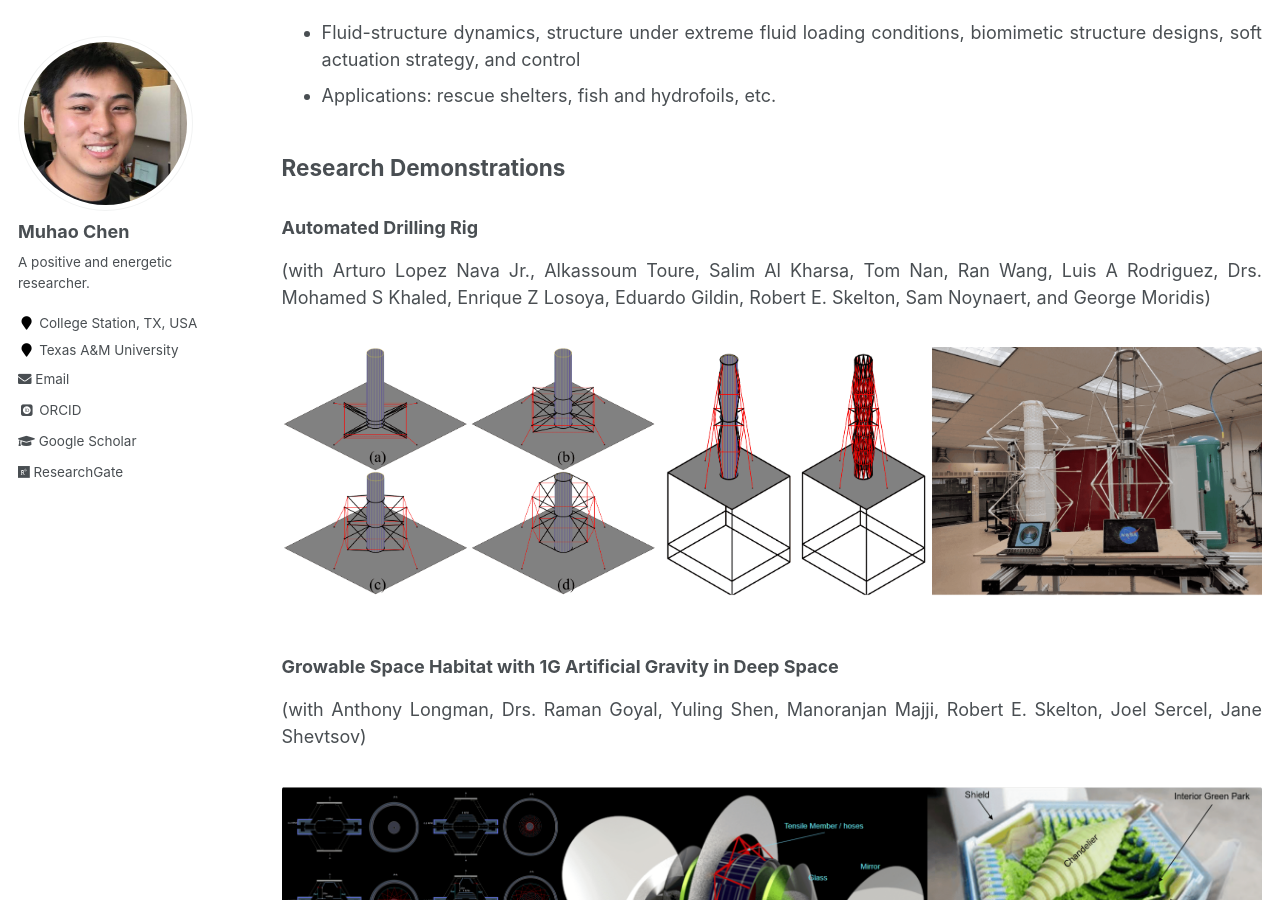
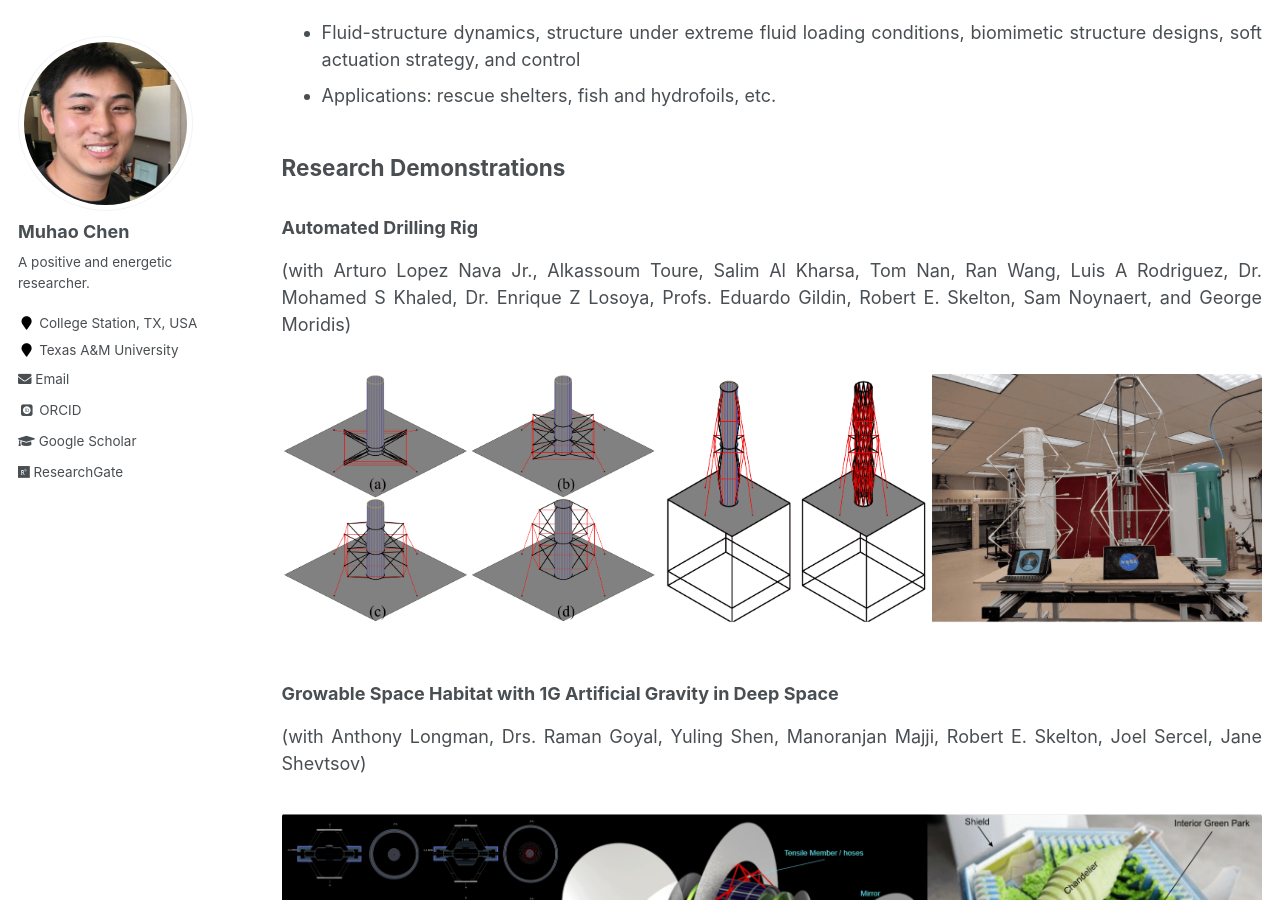
Before and after one commit to Muhao-Chen/muhao-chen.github.io, a Jekyll site: the page built from _pages/research.md, in a window 1280 px wide and 900 px high, scrolled down 2045 px. Built offline with Jekyll 4.4.1, drawn with Linux system fonts in a browser that asks for light colours; some web fonts are replaced.

Commit message:
Update research.md

```diff
--- a/_pages/research.md
+++ b/_pages/research.md
@@ -75,7 +75,7 @@ We would also like to develop and offer more and more software and tools to help
 ## Research Demonstrations
 
 ### Automated Drilling Rig
-(with Arturo Lopez Nava Jr., Alkassoum Toure, Salim Al Kharsa, Tom Nan, Ran Wang, Luis A Rodriguez, Drs. Mohamed S Khaled, Enrique Z Losoya, Eduardo Gildin, Robert E. Skelton, Sam Noynaert, and George Moridis)
+(with Arturo Lopez Nava Jr., Alkassoum Toure, Salim Al Kharsa, Tom Nan, Ran Wang, Luis A Rodriguez, Dr. Mohamed S Khaled, Dr. Enrique Z Losoya, Profs. Eduardo Gildin, Robert E. Skelton, Sam Noynaert, and George Moridis)
 
 <figure><img src="{{ site.url }}/images/rffi/rig.png" width="800"/></figure>
 
```
